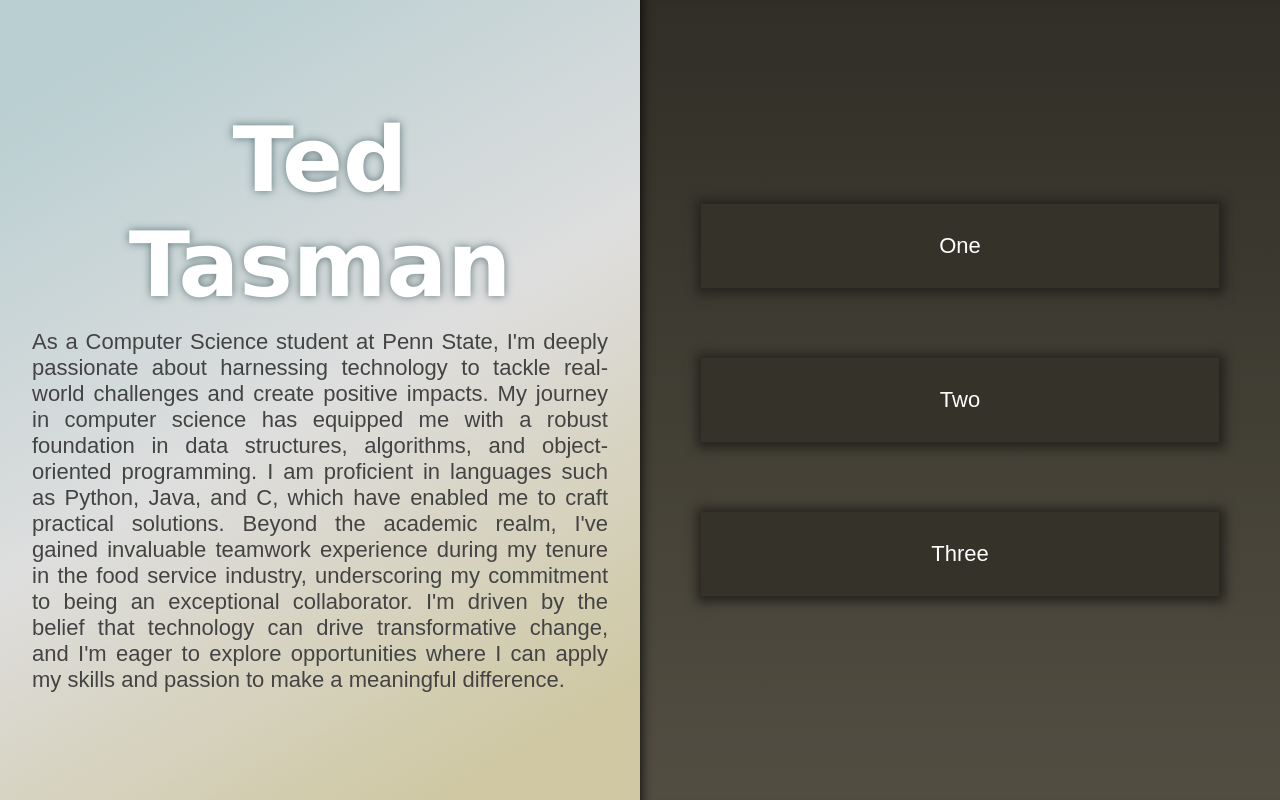
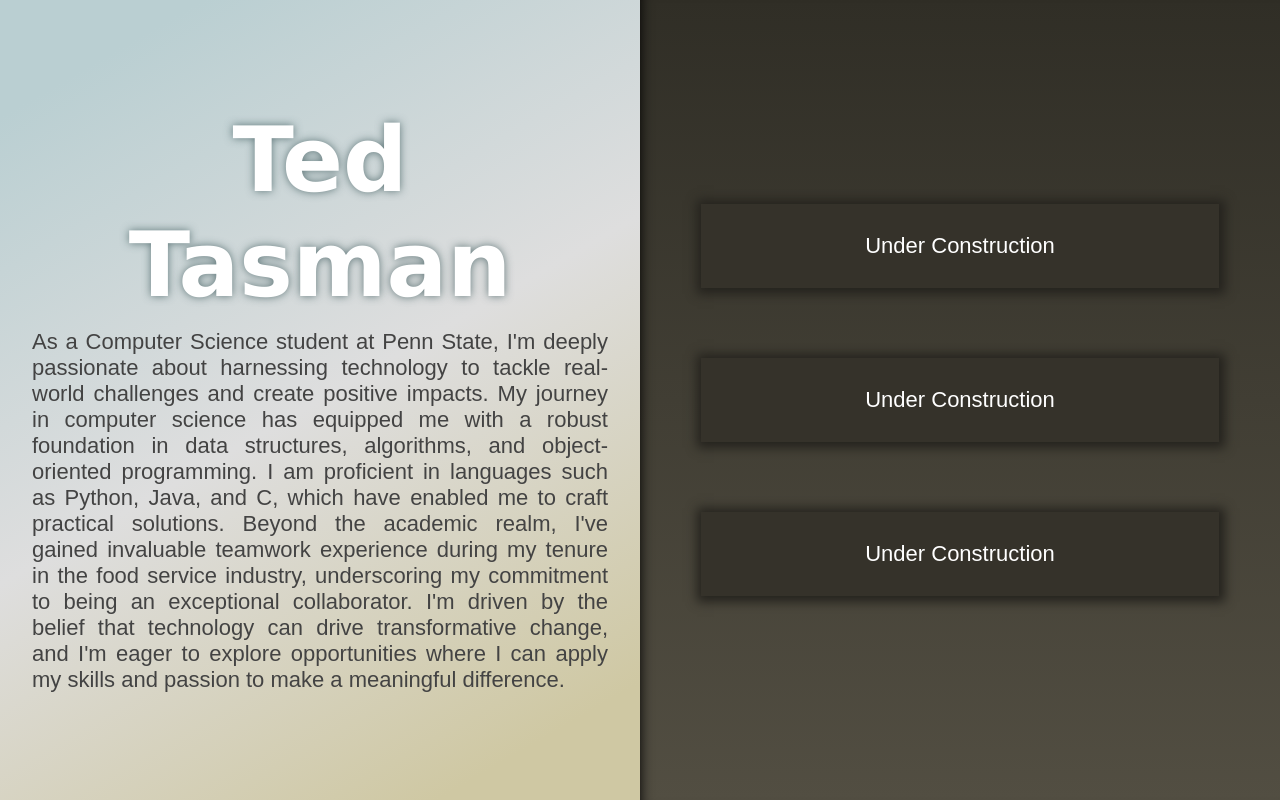
Before and after one commit to tedtasman/tedtasman.github.io, a React (Create React App) app: page / in a window 1280 px wide. Built offline with nearby package versions, Linux system fonts and the light colour scheme.

Commit message:
Add 'under construction' note

```diff
--- a/src/App.js
+++ b/src/App.js
@@ -63,9 +63,9 @@ function Drawer({ value }) {
 function Shelf() {
   return (
     <div className='Shelf'>
-      <Drawer value="One" />
-      <Drawer value="Two" />
-      <Drawer value="Three" />
+      <Drawer value="Under Construction" />
+      <Drawer value="Under Construction" />
+      <Drawer value="Under Construction" />
     </div>
   );
 }
```
